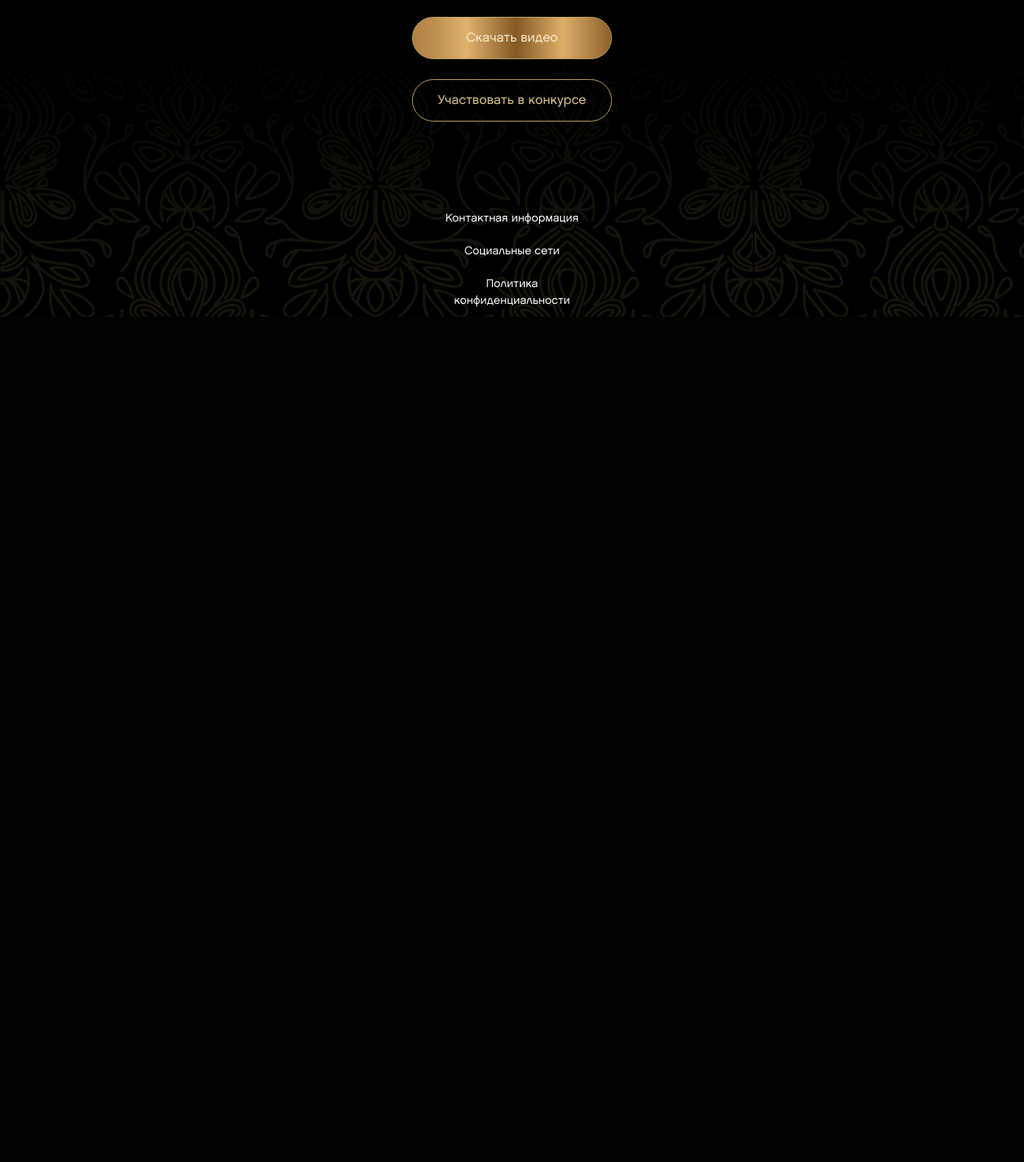
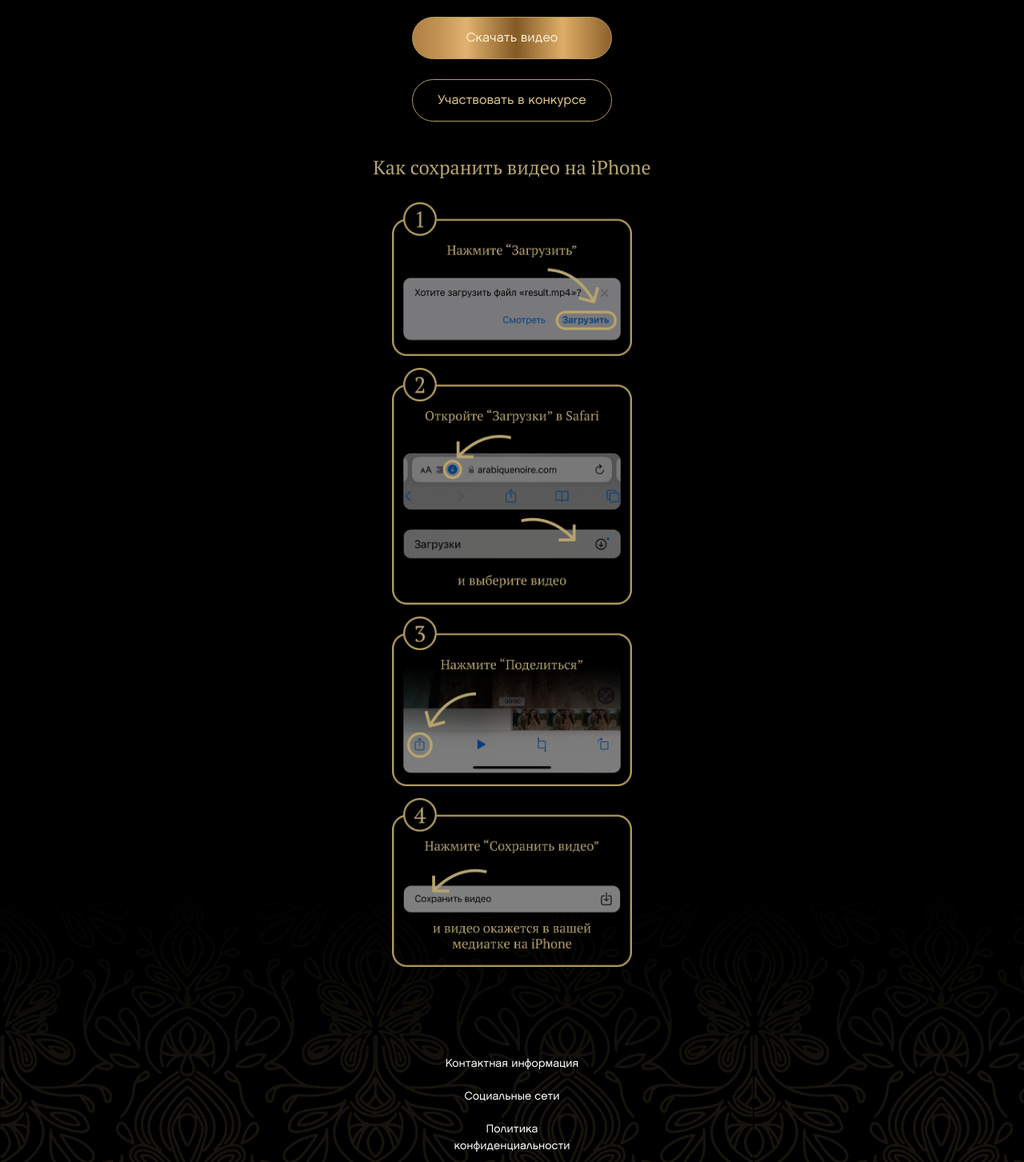
Before and after one commit to peskar-dev/simswap, a Django app: page /result/1 in a window 1280 px wide. Shown: the part 513-1966 px from the top of the page at 80% size. Before the commit the page ends 909 px from the top, so only its background shows below. Run offline with Django 5.2, Linux system fonts and the light colour scheme.

Commit message:
add inst section

```diff
--- a/faceswap/mainapp/static/mainapp/css/style.css
+++ b/faceswap/mainapp/static/mainapp/css/style.css
@@ -1383,3 +1383,23 @@ input[type='file'] {
   transform: translate(-50%, -50%);
   width: 212%;
 }
+
+.instruction {
+  display: flex;
+  flex-direction: column;
+  gap: 15px;
+  width: 75%;
+}
+
+.instruction img {
+  width: 100%;
+}
+
+.ready__title-phone {
+  font-family: var(--second-family);
+  font-weight: 400;
+  font-size: 24px;
+  text-align: center;
+  color: #b8a46f;
+  margin-top: 15px;
+}
--- a/faceswap/mainapp/templates/photo_ready.html
+++ b/faceswap/mainapp/templates/photo_ready.html
@@ -65,6 +65,13 @@
               <button class="button button-viewing">Посмотреть Видео</button>
               <button class="button button-viewing" onclick="location.href='/download_photo/{{ dirkey }}/'">Скачать видео</button>
               <a class="button__contest" href="{% url 'competition' %}">Участвовать в конкурсе</a>
+              <h3 class="ready__title-phone">Как сохранить видео на iPhone</h3>
+              <div class="instruction">
+                <img src="/media/mainapp/images/inst-1.png" alt="">
+                <img src="/media/mainapp/images/inst-2.png" alt="">
+                <img src="/media/mainapp/images/inst-3.png" alt="">
+                <img src="/media/mainapp/images/inst-4.png" alt="">
+              </div>
             </div>
         </section>
 
```
Also changed, not shown: faceswap/media/mainapp/images/inst-1.png (added), faceswap/media/mainapp/images/inst-2.png (added), faceswap/media/mainapp/images/inst-3.png (added), faceswap/media/mainapp/images/inst-4.png (added).
